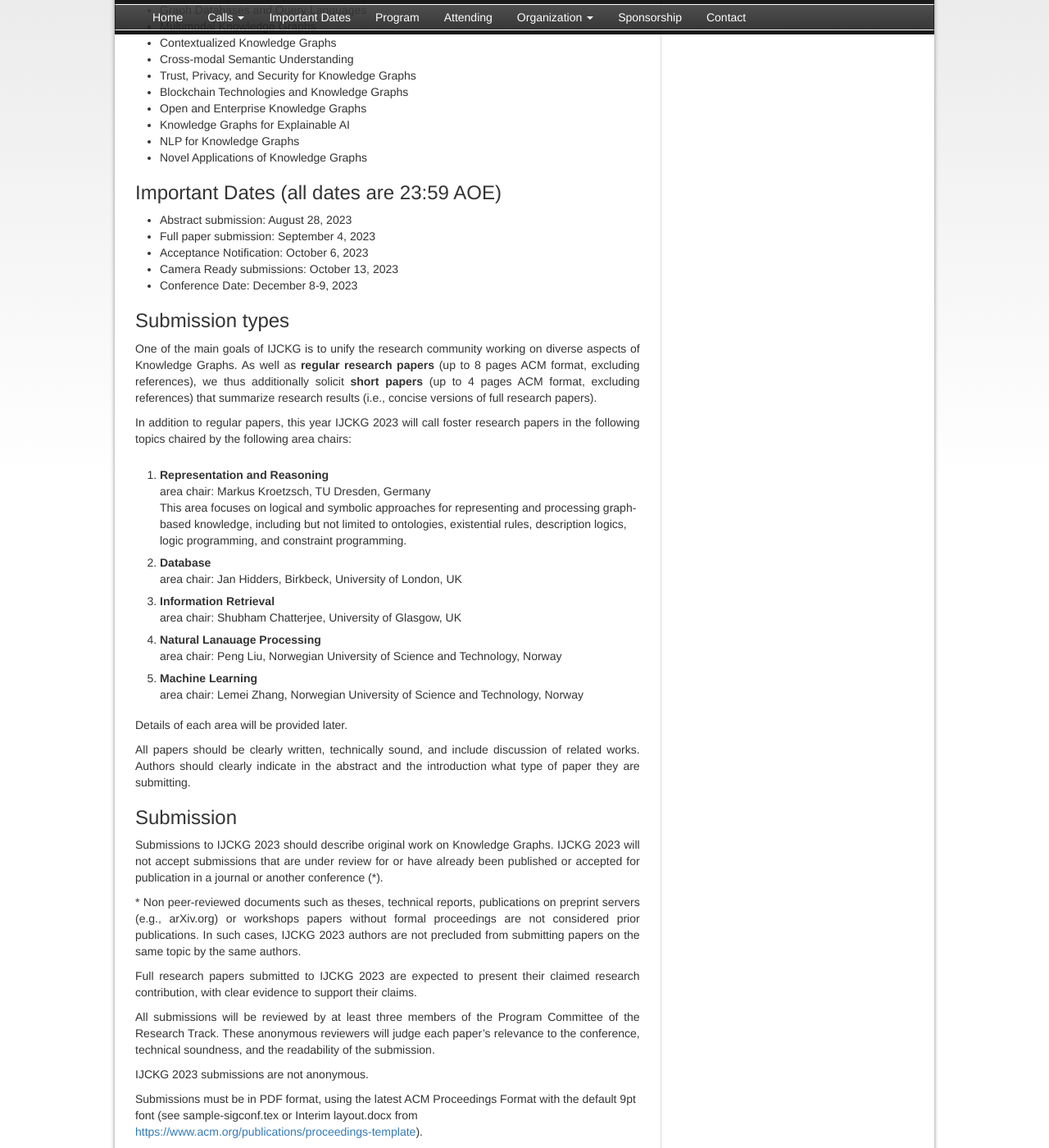
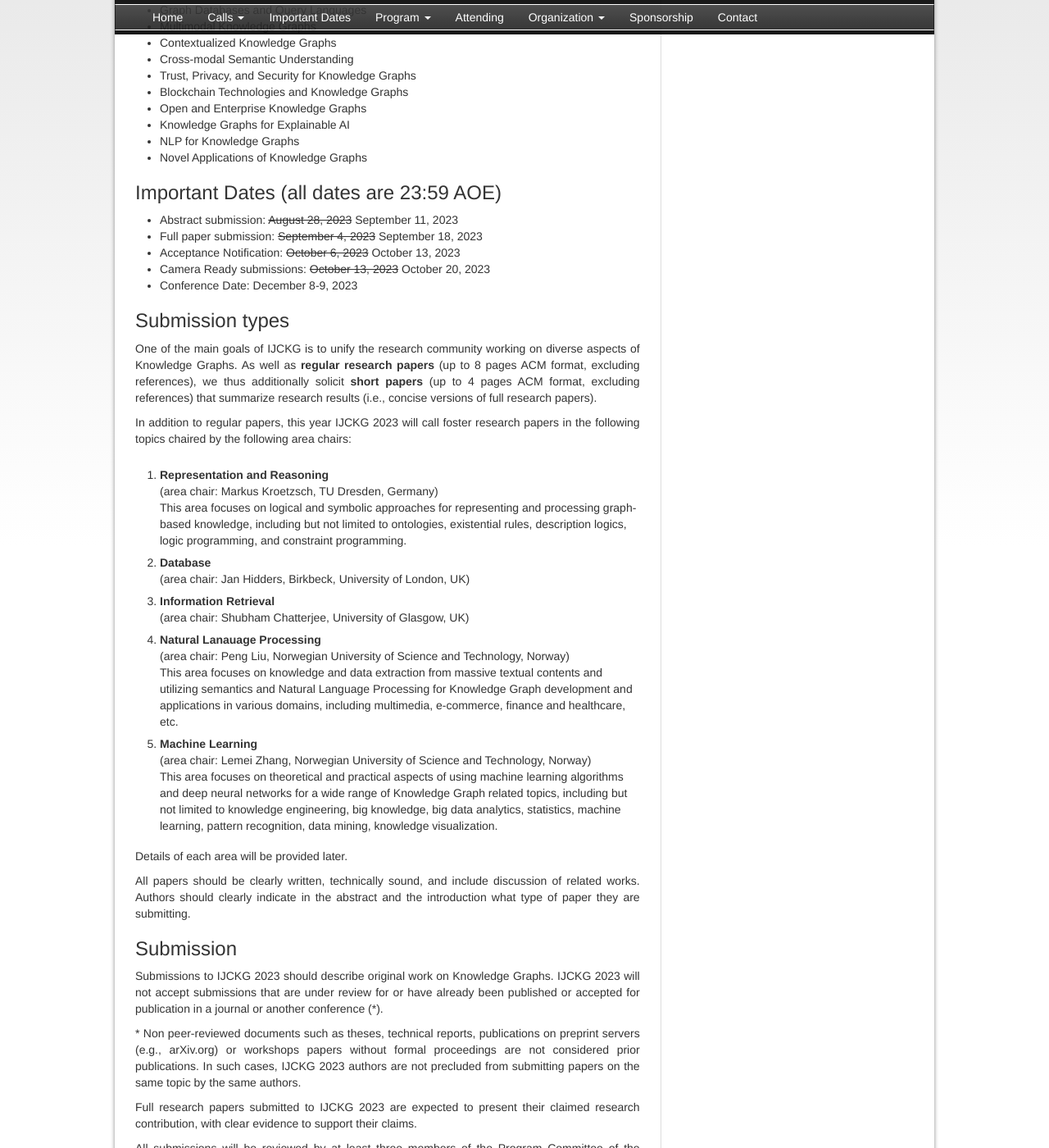
Before and after one commit to IJCKGconference/IJCKG2023, a Jekyll site: the page built from pages/calls/regular_technical_papers.html, in a window 1280 px wide and 1400 px high, scrolled down 944 px. Shown: the whole window at 82% size. Built offline with Jekyll 4.4.1, drawn with Linux system fonts in a browser that asks for light colours.

Commit message:
Update index.html, important-dates.html, regular_technical_papers.html

```diff
--- a/_includes/header.html
+++ b/_includes/header.html
@@ -57,7 +57,12 @@
               <a href="{{ site.baseurl }}/pages/program.html" class="dropdown-toggle" data-toggle="dropdown"
                 role="button" aria-haspopup="true" aria-expanded="false">
                 Program
+                <span class="caret"></span>
               </a>
+              {% assign nav_group = "program" %} {% include subnav.html %}
+              <ul class="dropdown-menu">
+                <li><a href="https://kgr4xai.ikgrc.org/2023/">Workshop: KGR4XAI</a></li>
+              </ul>
             </li>
 
             <li class="dropdown">
--- a/pages/calls/regular_technical_papers.html
+++ b/pages/calls/regular_technical_papers.html
@@ -52,10 +52,10 @@ status: published
 
 <h3>Important Dates (all dates are 23:59 AOE) </h3>
 <ul>
-    <li>Abstract submission: August 28, 2023</li>
-    <li>Full paper submission: September 4, 2023 </li>
-    <li>Acceptance Notification: October 6, 2023</li>
-    <li>Camera Ready submissions: October 13, 2023</li>
+    <li>Abstract submission: <s>August 28, 2023</s> September 11, 2023</li>
+    <li>Full paper submission: <s>September 4, 2023</s> September 18, 2023</li>
+    <li>Acceptance Notification: <s>October 6, 2023</s> October 13, 2023</li>
+    <li>Camera Ready submissions: <s>October 13, 2023</s> October 20, 2023</li>
     <li>Conference Date: December 8-9, 2023</li>
 </ul>
 
@@ -76,17 +76,32 @@ status: published
 
 <ol>
     <li><b>Representation and Reasoning</b>
-        <br>area chair: Markus Kroetzsch, TU Dresden, Germany<br>
-        This area focuses on logical and symbolic approaches for representing and processing graph-based knowledge, including but not limited to ontologies, existential rules, description logics, logic programming, and constraint programming.
-        </li>
+        <br>(area chair: Markus Kroetzsch, TU Dresden, Germany)<br>
+        This area focuses on logical and symbolic approaches for representing and processing graph-based knowledge,
+        including but not limited to ontologies, existential rules, description logics, logic programming, and
+        constraint programming.
+    </li>
     <li><b>Database</b>
-        <br>area chair: Jan Hidders, Birkbeck, University of London, UK</li>
+        <br>(area chair: Jan Hidders, Birkbeck, University of London, UK)
+    </li>
     <li><b>Information Retrieval</b>
-        <br>area chair: Shubham Chatterjee, University of Glasgow, UK</li>
+        <br>(area chair: Shubham Chatterjee, University of Glasgow, UK)
+    </li>
     <li><b>Natural Lanauage Processing</b>
-        <br>area chair: Peng Liu, Norwegian University of Science and Technology, Norway</li>
+        <br>(area chair: Peng Liu, Norwegian University of Science and Technology, Norway)<br>
+        This area focuses on knowledge and data extraction from massive textual
+        contents and utilizing semantics and Natural Language Processing for
+        Knowledge Graph development and applications in various domains,
+        including multimedia, e-commerce, finance and healthcare, etc.
+    </li>
     <li><b>Machine Learning</b>
-        <br>area chair: Lemei Zhang, Norwegian University of Science and Technology, Norway</li>
+        <br>(area chair: Lemei Zhang, Norwegian University of Science and Technology, Norway)<br />
+        This area focuses on theoretical and practical aspects of using machine
+        learning algorithms and deep neural networks for a wide range of
+        Knowledge Graph related topics, including but not limited to knowledge
+        engineering, big knowledge, big data analytics, statistics, machine
+        learning, pattern recognition, data mining, knowledge visualization.
+    </li>
 </ol>
 
 <p class="text-justify">
```
Also changed, not shown: index.html (+7 -0 lines), pages/important-dates.html (+13 -7 lines), pages/organization.html (+6 -4 lines), pages/program.html (+18 -1 lines), 14 other files.
